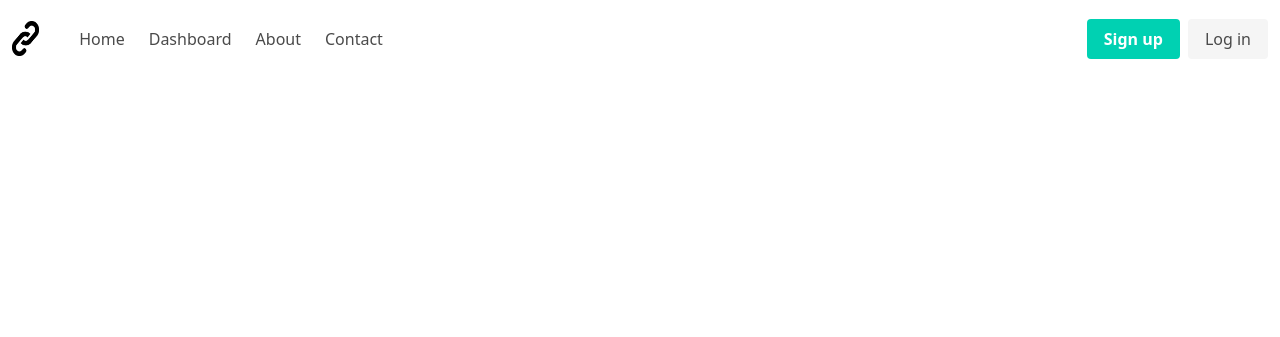
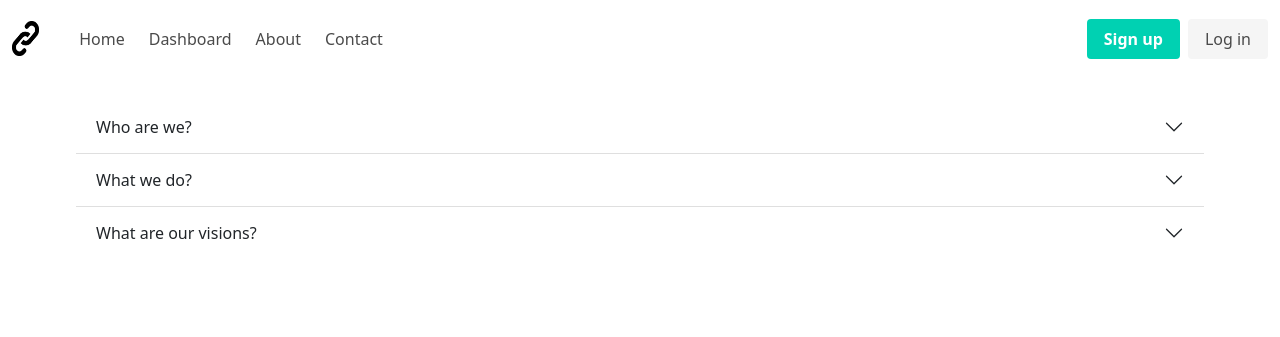
Before and after one commit to Abiral2002/shortmyurl, a Flask app: page /about in a window 1280 px wide. Shown: the top 337 px of the page. Run offline with Flask 2, Linux system fonts and the light colour scheme; some libraries are stand-ins or nearby versions.

Commit message:
frontend almost ready

```diff
--- a/app.py
+++ b/app.py
@@ -1,16 +1,16 @@
 from flask import Flask, render_template
 from flask_sqlalchemy import SQLAlchemy
-from flask_login import UserMixin
-# from flask_wtf import wtforms
-from wtforms import StringField, PasswordField, SubmitField
-from wtforms.validators import InputRequired, Length, ValidationError
+# from flask_login import UserMixin
+# from flask_wtf import FlaskForm
+# from wtforms import StringField, PasswordField, SubmitField
+# from wtforms.validators import InputRequired, Length, ValidationError
 
 app = Flask(__name__)
 db = SQLAlchemy(app)
 app.config["SQLALCHEMY_DATABASE_URI"] = 'sqlite:///database.db'
 app.config["SECRET_KEY"] = 'aN&^Q7&47C2Qwv9kv2rCvzcPC5C982Sn$YFg%CW$'
 
-class User(db.Model, UserMixin):
+class User(db.Model):
     id = db.Column(db.Integer, primary_key=True)
     email = db.column(db.String(30))
     password = db.column(db.String(30))
--- a/templates/about.html
+++ b/templates/about.html
@@ -3,3 +3,38 @@
 {% block title %}
     About
 {% endblock title %}
+
+{% block body %}
+    <div class="accordion accordion-flush container my-4" id="accordionFlushExample">
+  <div class="accordion-item">
+    <h2 class="accordion-header" id="flush-headingOne">
+      <button class="accordion-button collapsed" type="button" data-bs-toggle="collapse" data-bs-target="#flush-collapseOne" aria-expanded="false" aria-controls="flush-collapseOne">
+        Who are we?
+      </button>
+    </h2>
+    <div id="flush-collapseOne" class="accordion-collapse collapse" aria-labelledby="flush-headingOne" data-bs-parent="#accordionFlushExample">
+      <div class="accordion-body">Placeholder content for this accordion, which is intended to demonstrate the <code>.accordion-flush</code> class. This is the first item's accordion body.</div>
+    </div>
+  </div>
+  <div class="accordion-item">
+    <h2 class="accordion-header" id="flush-headingTwo">
+      <button class="accordion-button collapsed" type="button" data-bs-toggle="collapse" data-bs-target="#flush-collapseTwo" aria-expanded="false" aria-controls="flush-collapseTwo">
+        What we do?
+      </button>
+    </h2>
+    <div id="flush-collapseTwo" class="accordion-collapse collapse" aria-labelledby="flush-headingTwo" data-bs-parent="#accordionFlushExample">
+      <div class="accordion-body">Placeholder content for this accordion, which is intended to demonstrate the <code>.accordion-flush</code> class. This is the second item's accordion body. Let's imagine this being filled with some actual content.</div>
+    </div>
+  </div>
+  <div class="accordion-item">
+    <h2 class="accordion-header" id="flush-headingThree">
+      <button class="accordion-button collapsed" type="button" data-bs-toggle="collapse" data-bs-target="#flush-collapseThree" aria-expanded="false" aria-controls="flush-collapseThree">
+        What are our visions?
+      </button>
+    </h2>
+    <div id="flush-collapseThree" class="accordion-collapse collapse" aria-labelledby="flush-headingThree" data-bs-parent="#accordionFlushExample">
+      <div class="accordion-body">Placeholder content for this accordion, which is intended to demonstrate the <code>.accordion-flush</code> class. This is the third item's accordion body. Nothing more exciting happening here in terms of content, but just filling up the space to make it look, at least at first glance, a bit more representative of how this would look in a real-world application.</div>
+    </div>
+  </div>
+</div>
+{% endblock body %}
```
Also changed, not shown: templates/contact.html (+61 -1 lines), templates/dashboard.html (+12 -4 lines), static/css/main.css (line endings or trailing spaces), 1 other file.
